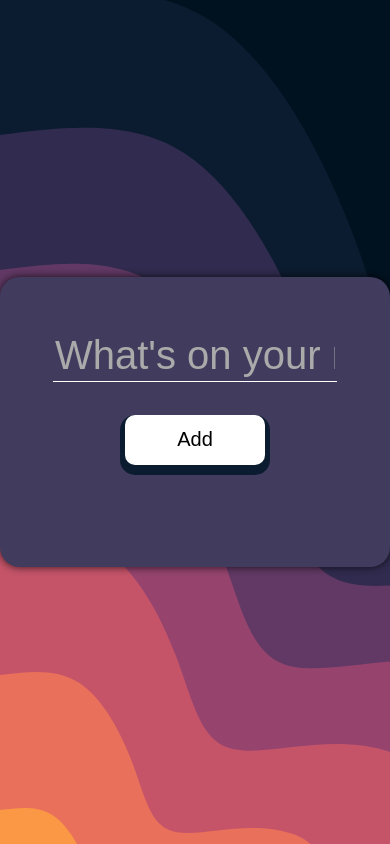
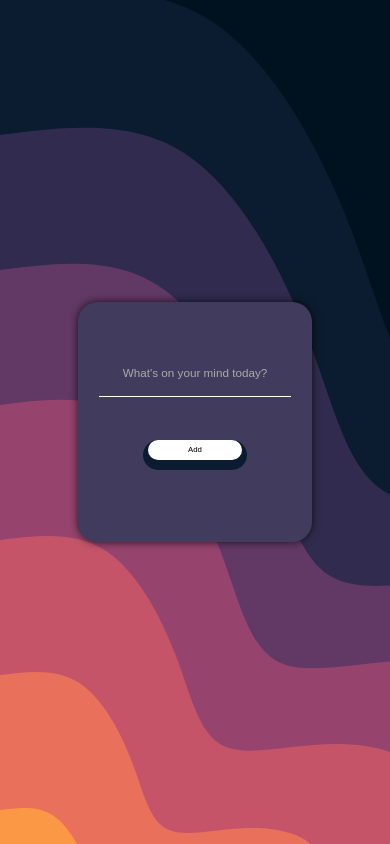
Before and after one commit to tanishqkrk/To-do-App, a plain HTML site: page index.html in a window 390 px wide. Drawn offline with Linux system fonts and the light colour scheme.

Commit message:
added responsiveness

```diff
--- a/style.css
+++ b/style.css
@@ -19,7 +19,7 @@ body {
     padding: 20px;
     /* border: 1px solid grey; */
     height: auto;
-    width: 800px;
+    width: 60vw;
     box-shadow: 0px 0px 9px 0px rgba(0, 0, 0, 0.75);
     -webkit-box-shadow: 0px 0px 9px 0px rgba(0, 0, 0, 0.75);
     -moz-box-shadow: 0px 0px 9px 0px rgba(0, 0, 0, 0.75);
@@ -52,14 +52,14 @@ body {
 
 
 .lister-input-button {
-    font-size: 20px;
+    font-size: 2vw;
     display: flex;
     justify-content: center;
     align-items: center;
     border-radius: 10px;
     color: black;
     width: 40%;
-    height: 50px;
+    height: 5vw;
     background-color: white;
     border: none;
     box-shadow: 0px 5px 0px 5px #0C1C30;
@@ -81,6 +81,7 @@ body {
 
 .lister-input-input::placeholder {
     color: #aaa;
+    font-size: 3vw;
 }
 
 .lister-input-input:focus::placeholder {
@@ -129,7 +130,7 @@ body {
 }
 
 .fas {
-    height: 40px;
+    /* height: 40px; */
 }
 
 .fas:hover {
@@ -139,3 +140,28 @@ body {
 .fas:active {
     transform: scale(.8);
 }
+
+@media (max-width:537px) {
+
+    .lister {
+        padding: 0;
+        height: auto;
+    }
+
+    .lister-input-input::placeholder {
+        font-size: 3vw;
+    }
+
+    .lister-input-button {
+        width: 40%;
+        height: 10%;
+    }
+
+    .lister-input-input {
+        font-size: 20px;
+    }
+
+    .lister-items-items {
+        font-size: 20px;
+    }
+}
```
